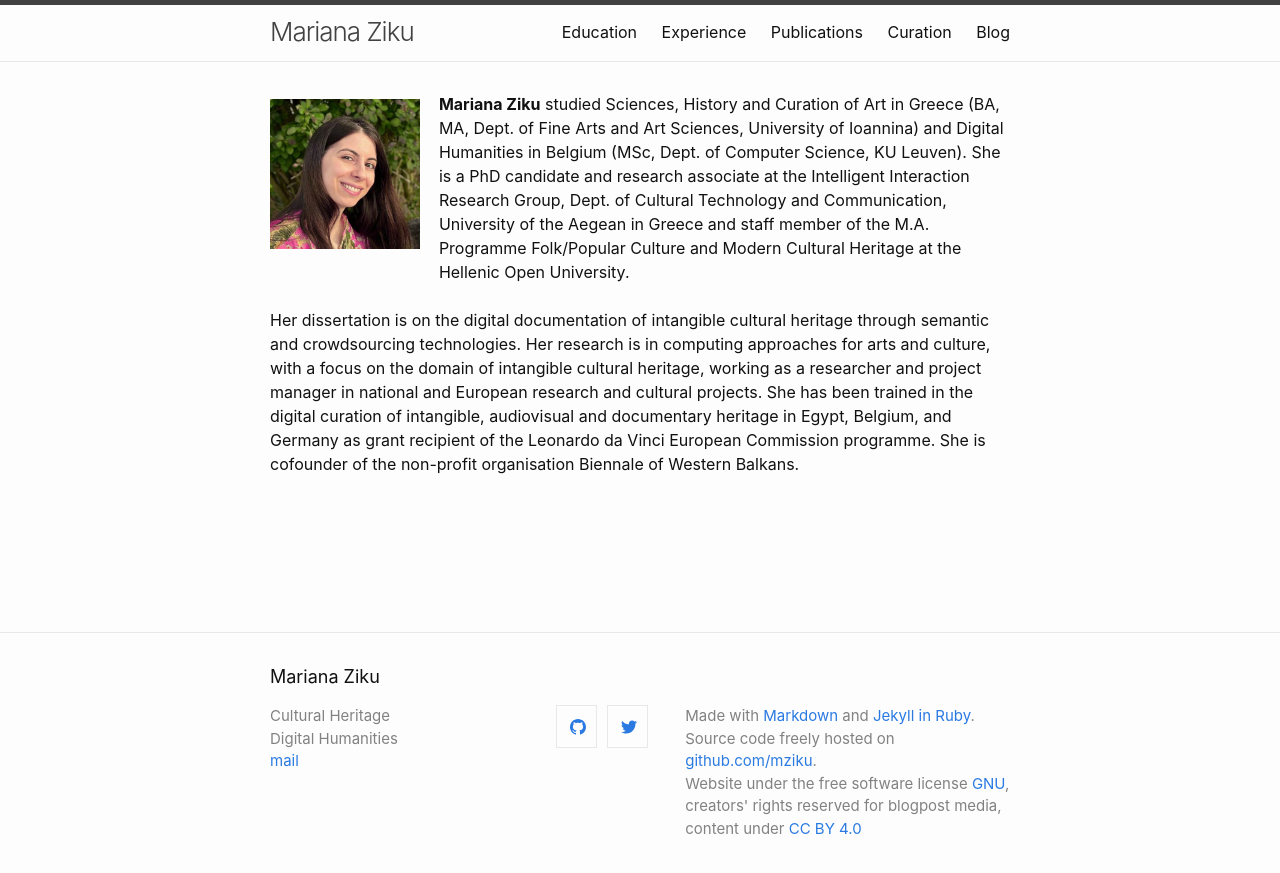
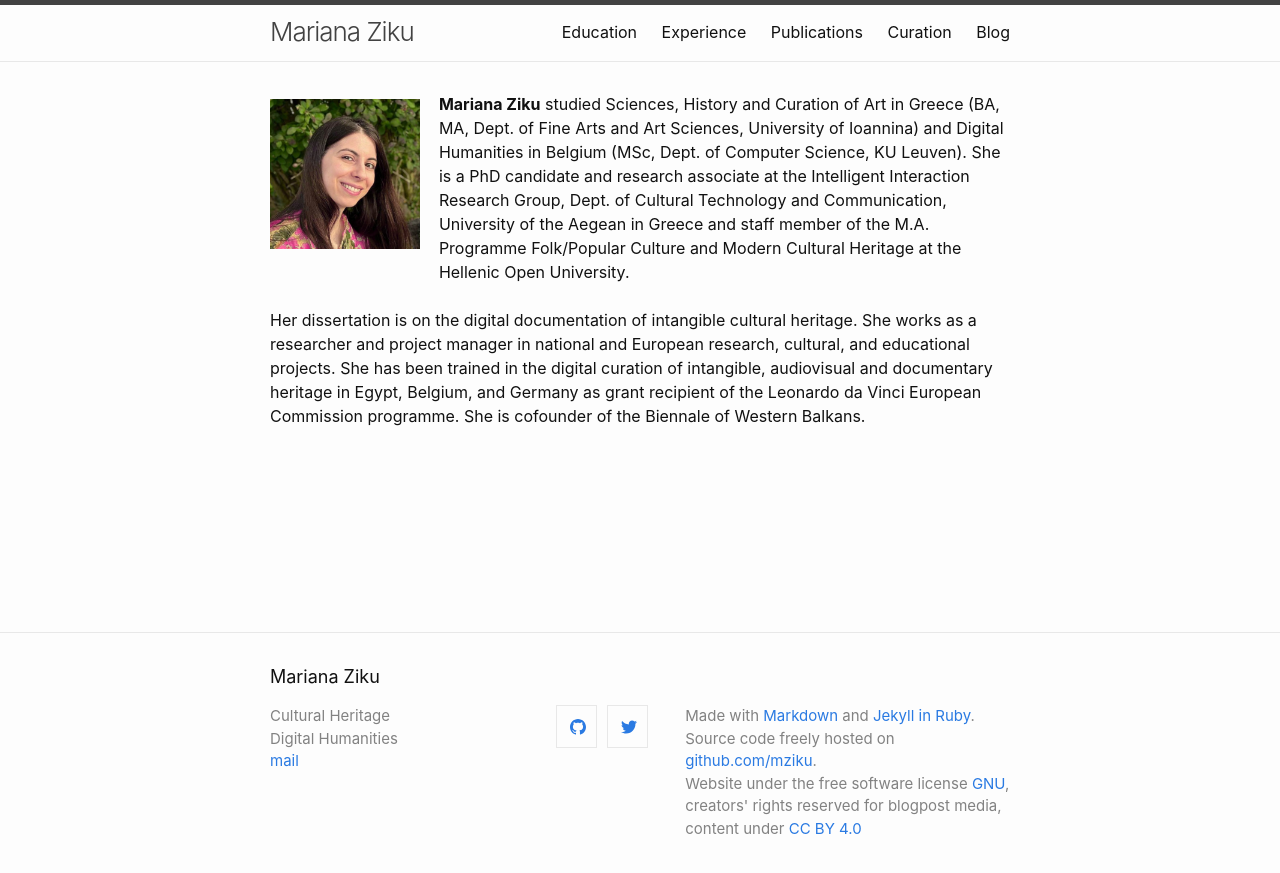
Before and after one commit to mziku/mziku.github.io, a Jekyll site: the page built from index.md, in a window 1280 px wide. Shown: the top 873 px of the page. Built offline with Jekyll 4.4.1, drawn with Linux system fonts in a browser that asks for light colours; our own code applies the rules of GitHub Pages for plain Markdown files.

Commit message:
index.md

```diff
--- a/index.md
+++ b/index.md
@@ -2,4 +2,4 @@
 **Mariana Ziku** studied Sciences, History and Curation of Art in Greece (BA, MA, Dept. of Fine Arts and Art Sciences, University of Ioannina) and Digital Humanities in Belgium (MSc, Dept. of Computer Science, KU Leuven). She is a PhD candidate and research associate at the Intelligent Interaction Research Group, Dept. of Cultural Technology and Communication, University of the Aegean in Greece and staff member of the M.A. Programme Folk/Popular Culture and Modern Cultural Heritage at the Hellenic Open University.
 <br>
 <br>
-Her dissertation is on the digital documentation of intangible cultural heritage through semantic and crowdsourcing technologies. Her research is in computing approaches for arts and culture, with a focus on the domain of intangible cultural heritage, working as a researcher and project manager in national and European research and cultural projects. She has been trained in the digital curation of intangible, audiovisual and documentary heritage in Egypt, Belgium, and Germany as grant recipient of the Leonardo da Vinci European Commission programme. She is cofounder of the non-profit organisation Biennale of Western Balkans.
+Her dissertation is on the digital documentation of intangible cultural heritage. She works as a researcher and project manager in national and European research, cultural, and educational projects. She has been trained in the digital curation of intangible, audiovisual and documentary heritage in Egypt, Belgium, and Germany as grant recipient of the Leonardo da Vinci European Commission programme. She is cofounder of the Biennale of Western Balkans.
```
